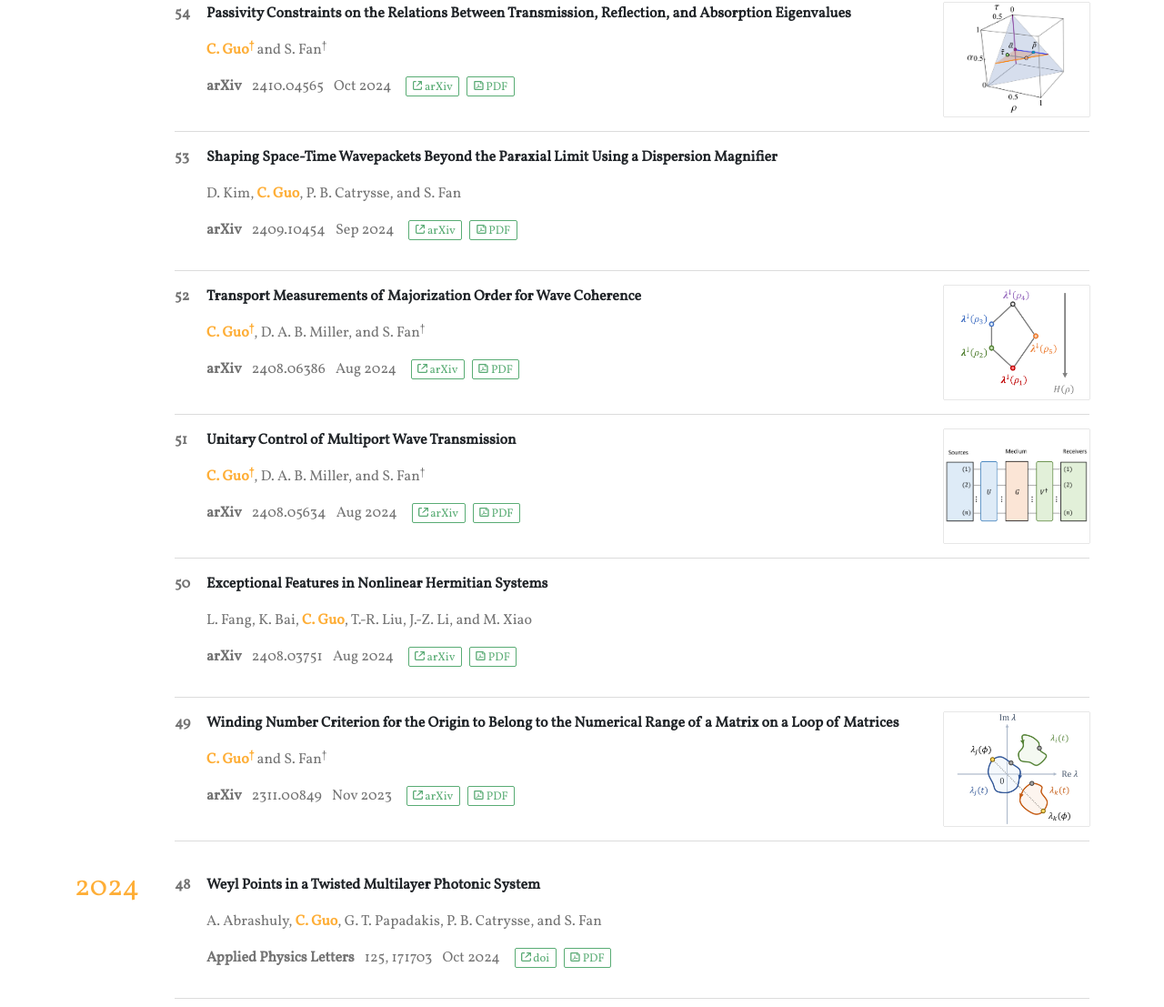
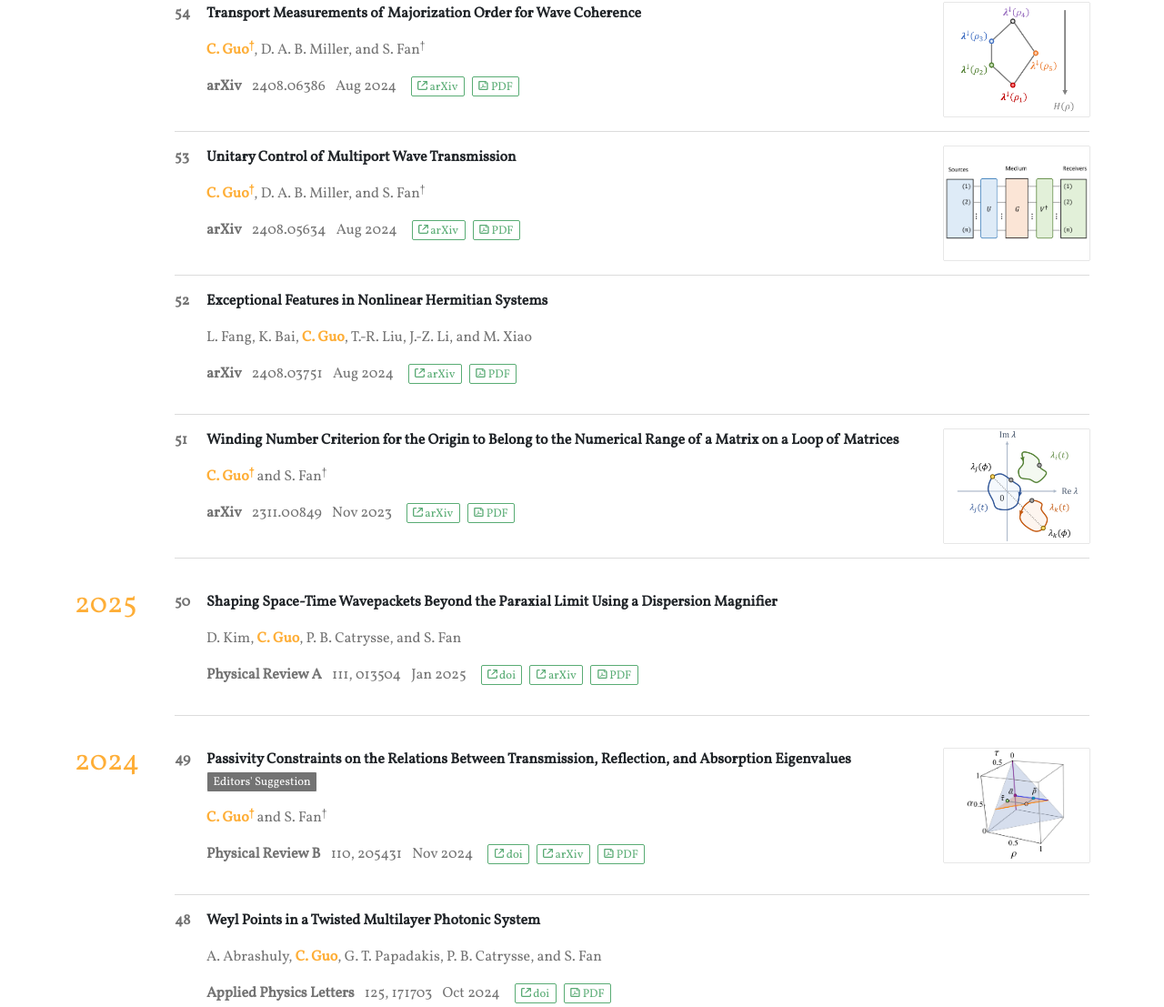
Before and after one commit to miao-kong/cguoresearchwebsite, a plain HTML site: page publication.html in a window 1280 px wide. Shown: the part 400-1507 px from the top of the page at 91% size. Drawn offline with nearby package versions, Linux system fonts and the light colour scheme.

Commit message:
Add publications

```diff
--- a/asset/publications.js
+++ b/asset/publications.js
@@ -14,50 +14,10 @@ export const publications = {
 			"pdf": "/pdf/fan2024_arxiv.pdf",
 		}
 	},
-	"rt-guo2024f": {
+	"rt-guo2024e": {
 		"type": "article",
 		"preprint": true,
 		"place": 54,
-		"title": "Passivity Constraints on the Relations Between Transmission, Reflection, and Absorption Eigenvalues",
-		"author": ["Cheng Guo+", "Shanhui Fan+"],
-		"info": ["arXiv", "2410.04565"],
-		"year": 2024,
-		"month": "October",
-		"day": 6,
-		"resource": {
-			"arxiv": "https://arxiv.org/abs/2410.04565",
-			"pdf": "/pdf/guo2024f_arxiv.pdf",
-		},
-		"img_index": {
-			"main": "fig2a"
-		},
-		"img": {
-			"fig2a": {
-				"name": "Fig. 2(a)",
-				"background": "white",
-				"path": "/image/guo2024f_fig2a.png"
-			}
-		}
-	},
-	"rt-kim2024": {
-		"type": "article",
-		"preprint": true,
-		"place": 53,
-		"title": "Shaping Space-Time Wavepackets Beyond the Paraxial Limit Using a Dispersion Magnifier",
-		"author": ["Dongha Kim", "Cheng Guo", "Peter B. Catrysse", "Shanhui Fan"],
-		"info": ["arXiv", "2409.10454"],
-		"year": 2024,
-		"month": "September",
-		"day": 16,
-		"resource": {
-			"arxiv": "https://arxiv.org/abs/2409.10454",
-			"pdf": "/pdf/kim2024_arxiv.pdf",
-		}
-	},
-	"rt-guo2024e": {
-		"type": "article",
-		"preprint": true,
-		"place": 52,
 		"title": "Transport Measurements of Majorization Order for Wave Coherence",
 		"author": ["Cheng Guo+", "David A. B. Miller", "Shanhui Fan+"],
 		"info": ["arXiv", "2408.06386"],
@@ -82,7 +42,7 @@ export const publications = {
 	"rt-guo2024d": {
 		"type": "article",
 		"preprint": true,
-		"place": 51,
+		"place": 53,
 		"title": "Unitary Control of Multiport Wave Transmission",
 		"author": ["Cheng Guo+", "David A. B. Miller", "Shanhui Fan+"],
 		"info": ["arXiv", "2408.05634"],
@@ -107,7 +67,7 @@ export const publications = {
 	"rt-fang2024": {
 		"type": "article",
 		"preprint": true,
-		"place": 50,
+		"place": 52,
 		"title": "Exceptional Features in Nonlinear Hermitian Systems",
 		"author": ["Liang Fang", "Kai Bai", "Cheng Guo", "Tian-Rui Liu", "Jia-Zheng Li", "Meng Xiao"],
 		"info": ["arXiv", "2408.03751"],
@@ -122,7 +82,7 @@ export const publications = {
 	"rt-guo2024a": {
 		"type": "article",
 		"preprint": true,
-		"place": 49,
+		"place": 51,
 		"title": "Winding Number Criterion for the Origin to Belong to the Numerical Range of a Matrix on a Loop of Matrices",
 		"author": ["Cheng Guo+", "Shanhui Fan+"],
 		"info": ["arXiv", "2311.00849"],
@@ -141,6 +101,49 @@ export const publications = {
 				"name": "Fig. 1",
 				"background": "white",
 				"path": "/image/guo2024a_fig1.png"
+			}
+		}
+	},
+	"rt-kim2024": {
+		"type": "article",
+		"place": 50,
+		"title": "Shaping Space-Time Wavepackets Beyond the Paraxial Limit Using a Dispersion Magnifier",
+		"author": ["Dongha Kim", "Cheng Guo", "Peter B. Catrysse", "Shanhui Fan"],
+		"info": ["Physical Review A", "111, 013504"],
+		"year": 2025,
+		"month": "January",
+		"day": 6,
+		"resource": {
+			"doi": "https://doi.org/10.1103/PhysRevA.111.013504",
+			"arxiv": "https://arxiv.org/abs/2409.10454",
+			"pdf": "/pdf/kim2024.pdf",
+			// "pdf": "/pdf/kim2024_arxiv.pdf",
+		}
+	},
+	"rt-guo2024f": {
+		"type": "article",
+		"place": 49,
+		"label": "Editors' Suggestion",
+		"title": "Passivity Constraints on the Relations Between Transmission, Reflection, and Absorption Eigenvalues",
+		"author": ["Cheng Guo+", "Shanhui Fan+"],
+		"info": ["Physical Review B", "110, 205431"],
+		"year": 2024,
+		"month": "November",
+		"day": 26,
+		"resource": {
+			"doi": "https://doi.org/10.1103/PhysRevB.110.205431",
+			"arxiv": "https://arxiv.org/abs/2410.04565",
+			"pdf": "/pdf/guo2024f.pdf"
+			// "pdf": "/pdf/guo2024f_arxiv.pdf",
+		},
+		"img_index": {
+			"main": "fig2a"
+		},
+		"img": {
+			"fig2a": {
+				"name": "Fig. 2(a)",
+				"background": "white",
+				"path": "/image/guo2024f_fig2a.png"
 			}
 		}
 	},
```
Also changed, not shown: index.html (+2 -0 lines), 2 other files.
